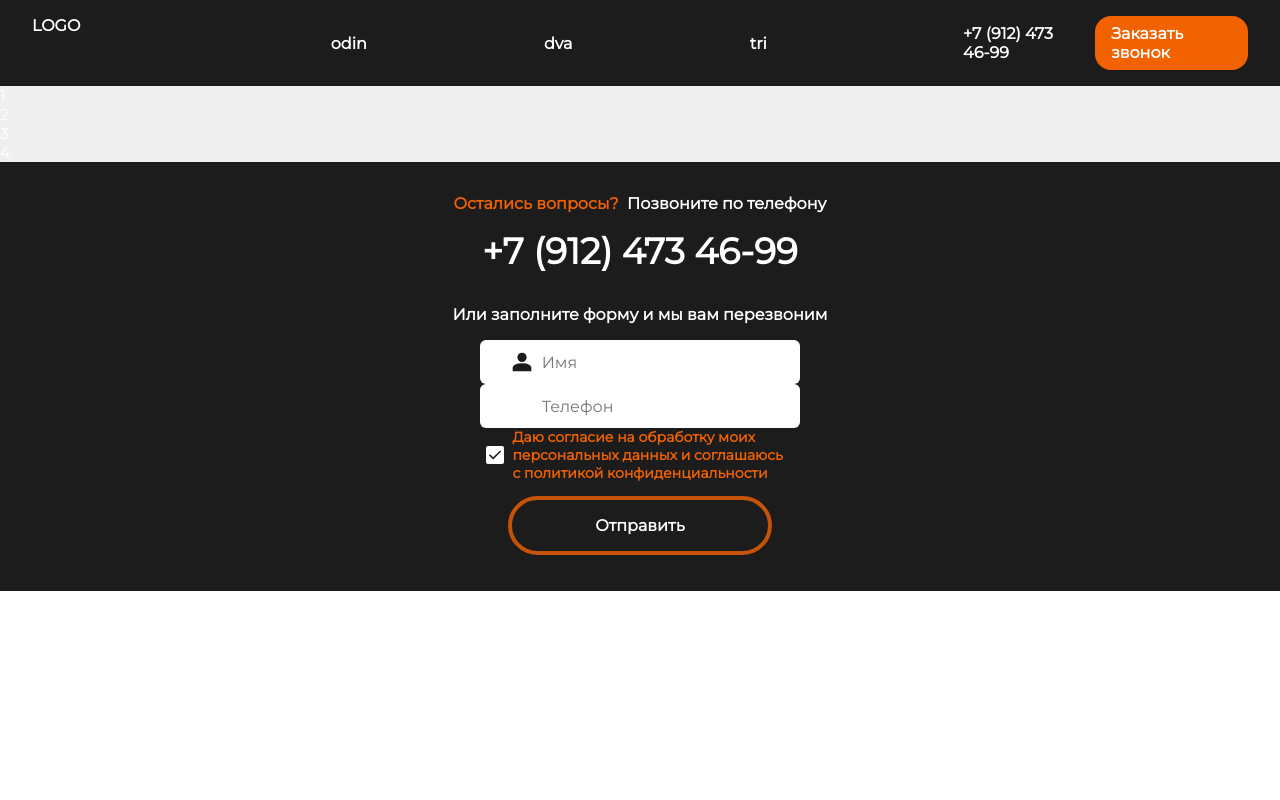
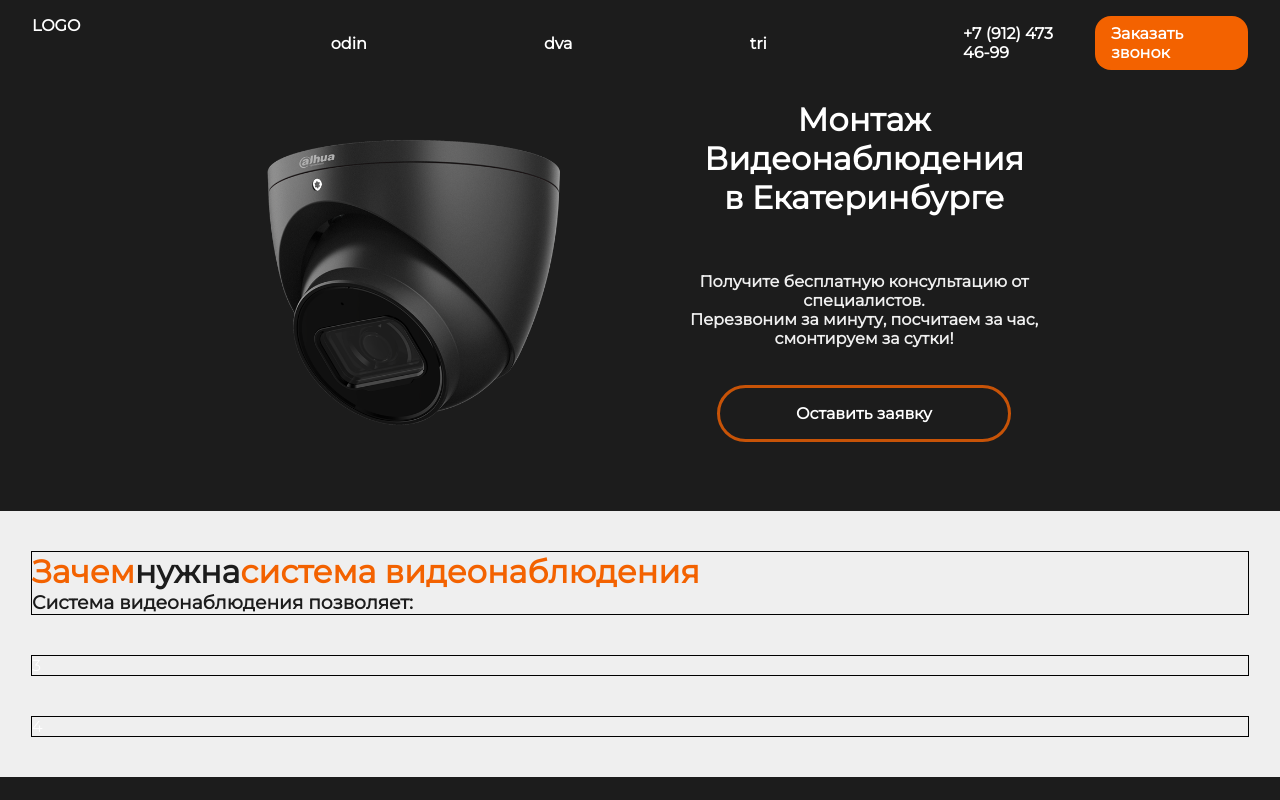
Before and after one commit to Nonamaru/video_landing, a Nuxt app: page / in a window 1280 px wide. Shown: the top 800 px of the page. Built offline with nearby package versions, Linux system fonts and the light colour scheme; some icons are missing.

Commit message:
work initial commit

```diff
--- a/components/FaceView.vue
+++ /dev/null
@@ -1,43 +0,0 @@
-<template>
-<div class="face-view">
-    <div class="first">1</div>
-    <div class="second">2</div>
-    <div class="photo">
-        <img src="../assets/face_camera.jpg" />
-    </div>
-</div>
-</template>
-<style scoped>
-.face-view{
-    display: grid;
-    grid-template-columns: 55% 45%;
-    grid-template-rows: 50% 50%;
-}
-.first{
-    grid-column: 1;
-    grid-row: 1;
-    border-radius: var(--main-border-radius);
-    background-color: var(--white-color);
-    padding: 16px;
-}
-.second{
-    grid-column: 1;
-    grid-row: 2;
-    border-radius: var(--main-border-radius);
-    background-color: var(--white-color);
-    padding: 16px;
-}
-.photo{
-    grid-column: 2;
-    grid-row: 1/3;
-    /* height: 400px; */
-    border-radius: var(--main-border-radius);
-    background-color: var(--white-color);
-}
-.photo img{
-    width: 100%;
-    height: 100%;
-    object-fit: contain;
-    border-radius: var(--main-border-radius);
-}
-</style>
--- /dev/null
+++ b/components/PostHeader.vue
@@ -0,0 +1,66 @@
+<template>
+<div class="postheader-container">
+    <div class="picture"><img src="../assets/cameraface.png"></div>
+    <h1 class="title">Монтаж Видеонаблюдения<br />в Екатеринбурге</h1>
+    <text class="description">Получите бесплатную консультацию от специалистов.<br />Перезвоним за минуту, посчитаем за час,<br />смонтируем за сутки!</text>
+    <div class="feedback-button">
+        <div class="button"><text>Оставить заявку</text></div>
+    </div>
+</div>
+</template>
+<style scoped>
+.postheader-container{
+    width: 70vw;
+    margin-left: auto;
+    margin-right: auto;
+    display: grid;
+    grid-template-columns: 50% 50%;
+    grid-template-rows: 1fr 1fr 1fr;
+    font-weight: var(--bold-font);
+    text-align: center;
+    margin-bottom: 32px;
+}
+
+.picture{
+    color: var(--gray-color);
+    grid-column: 1;
+    grid-row: 1/4;
+    border-radius: 16px;
+}
+.picture img{
+    width: 100%;
+    height: 100%;
+    object-fit: contain;
+}
+.title{
+    color: var(--white-color);
+    grid-column: 2;
+    grid-row: 1;
+    display: flex;
+    flex-direction: column;
+    justify-content: flex-end;
+}
+.description{
+    color: var(--gray-color);
+    grid-column: 2;
+    grid-row: 2;
+    display: flex;
+    flex-direction: column;
+    justify-content: flex-end;
+}
+.feedback-button{
+    grid-column: 2;
+    grid-row: 3;
+    display: flex;
+    flex-direction: column;
+    justify-content: center;
+}
+.button{
+    border: 3px solid #ff6600c0;
+    border-radius: 32px;
+    width: 50%;
+    margin-left: auto;
+    margin-right: auto;
+    padding: 16px 32px;
+}
+</style>
--- /dev/null
+++ b/components/WhyView.vue
@@ -0,0 +1,11 @@
+<template>
+<div class="whyView-container">
+    <h1 style="font-weight: var(--bold-font);">
+        <text style="color: var(--orange-color)">Зачем</text>
+        <text style="color: var(--black-color)">нужна</text>
+        <text style="color: var(--orange-color)">система видеонаблюдения</text>
+    </h1>
+    <h3 style="color: var(--black-color)">Система видеонаблюдения позволяет:</h3>
+
+</div>
+</template>
--- a/pages/index.vue
+++ b/pages/index.vue
@@ -17,9 +17,11 @@
             </div>
         </div>
     </div>
+    <PostHeader />
     <div class="body">
-        <div class="first">1</div>
-        <div class="which">2</div>
+        <div class="why">
+            <WhyView />
+        </div>
         <div class="calculate">3</div>
         <div class="youcantake">4</div>
     </div>
@@ -143,6 +145,29 @@ export default {
 .body{
     width: 100vw;
     background-color: var(--gray-color);
+    display: flex;
+    flex-direction: column;
+    gap: 5vh;
+}
+.why{
+    width: 95vw;
+    border: 1px solid black;
+    margin-left: auto;
+    margin-right: auto;
+    margin-top: 5vh;
+}
+.calculate{
+    width: 95vw;
+    border: 1px solid black;
+    margin-left: auto;
+    margin-right: auto;
+}
+.youcantake{
+    width: 95vw;
+    border: 1px solid black;
+    margin-left: auto;
+    margin-right: auto;
+    margin-bottom: 5vh;
 }
 /*----*/
 
@@ -227,7 +252,7 @@ export default {
 }
 
 .call-button{
-    border: 4px solid #ff6600c0;
+    border: 3px solid #ff6600c0;
     width: 30%;
     margin-left: auto;
     margin-right: auto;
@@ -236,6 +261,7 @@ export default {
     border-radius: 32px;
     margin-top: 36px;
     margin-bottom: 36px;
+    cursor: pointer;
 }
 /*------*/
 </style>
```
Also changed, not shown: assets/cameraface.png (added).
